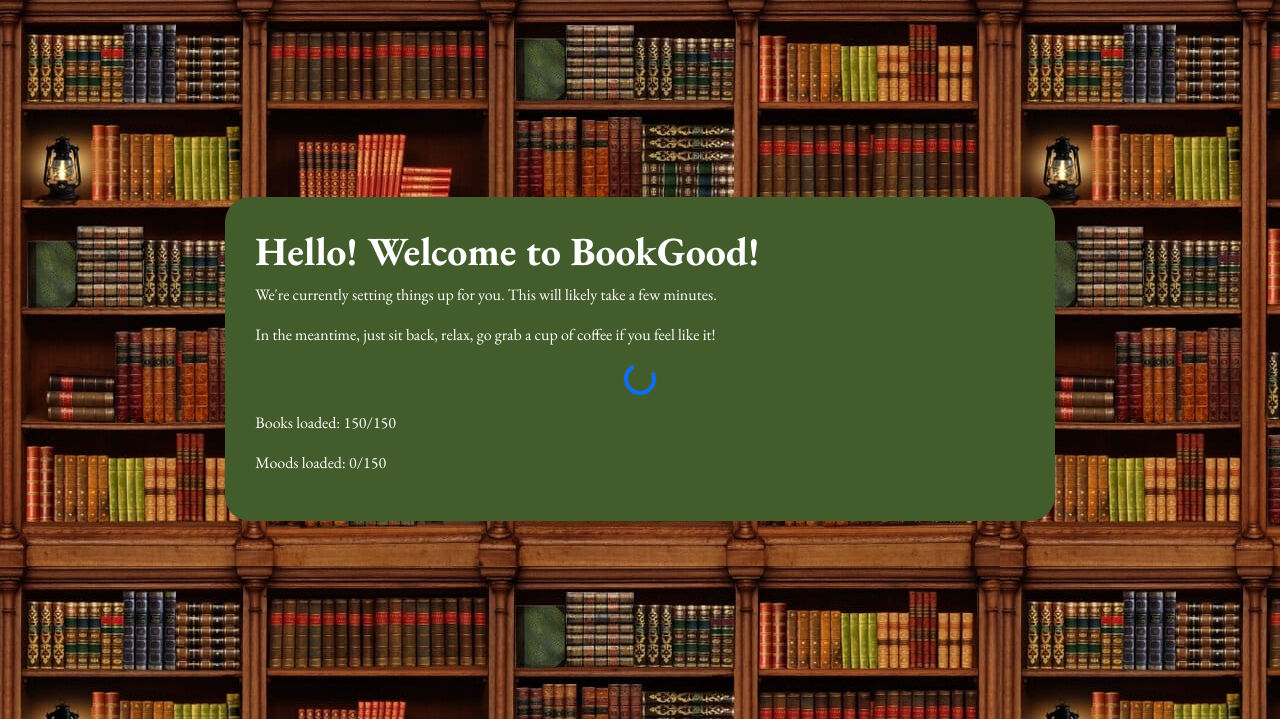
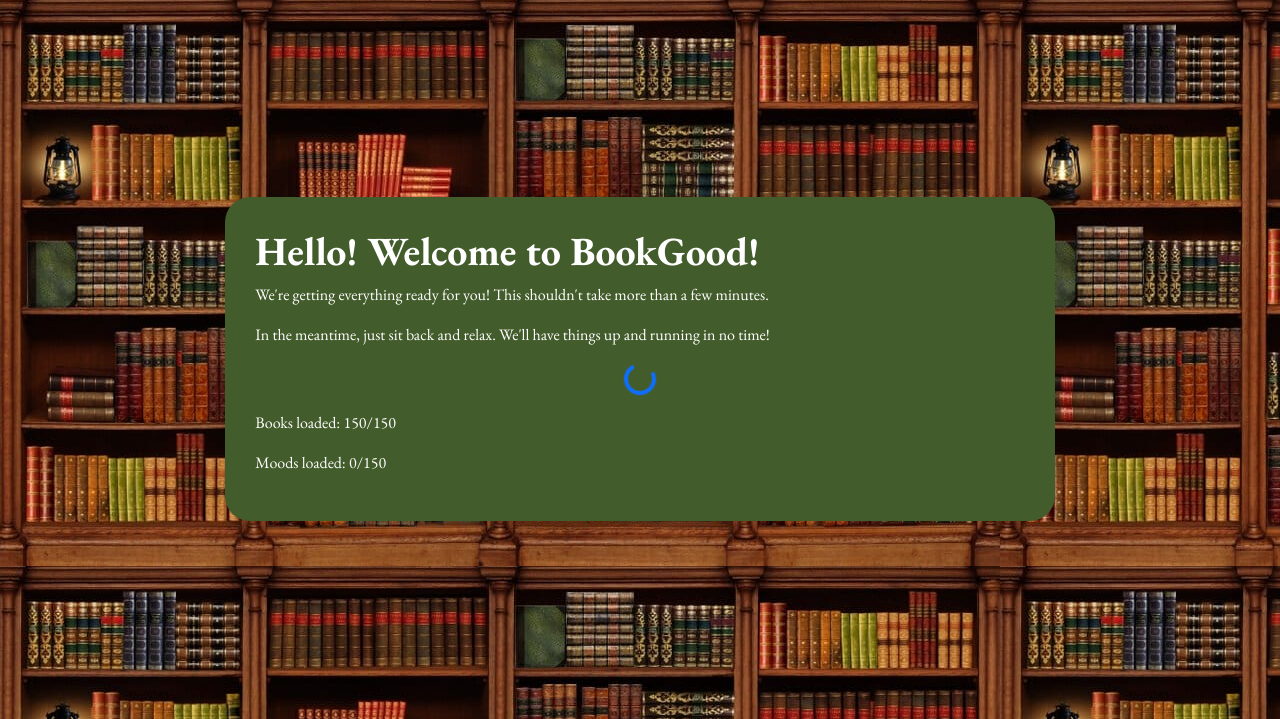
Before and after one commit to Jami-Kate/BookGood, a Flask app: page / in a window 1280 px wide. Shown: the part 109-828 px from the top of the page. Run offline with Flask 3, Linux system fonts and the light colour scheme; data that the repository does not hold is empty.

Commit message:
fixed typo lol

```diff
--- a/templates/loading.html
+++ b/templates/loading.html
@@ -9,8 +9,8 @@ Loading...
     <div class="col-md-8 d-flex">
         <div class="align-self-center flex-grow-1 searchBox">
             <h1>Hello! Welcome to BookGood!</h1>
-            <p>We're currently setting things up for you. This will likely take a few minutes.</p>
-            <p>In the meantime, just sit back, relax, go grab a cup of coffee if you feel like it!</p>
+            <p>We're getting everything ready for you! This shouldn't take more than a few minutes.</p>
+            <p>In the meantime, just sit back and relax. We'll have things up and running in no time!</p>
 
             <!-- Loading Spinner -->
             <div class="d-flex justify-content-center mb-3">
```
